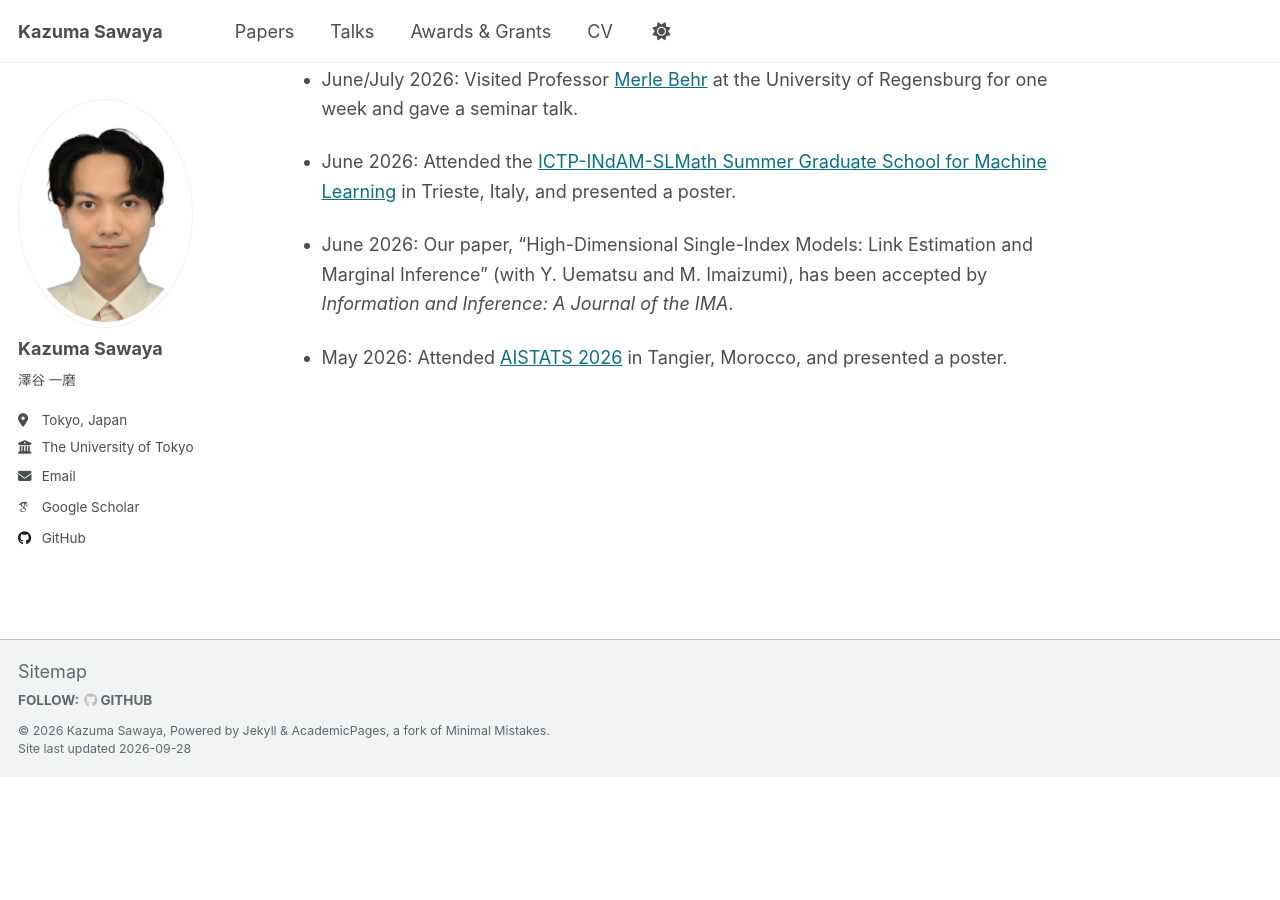
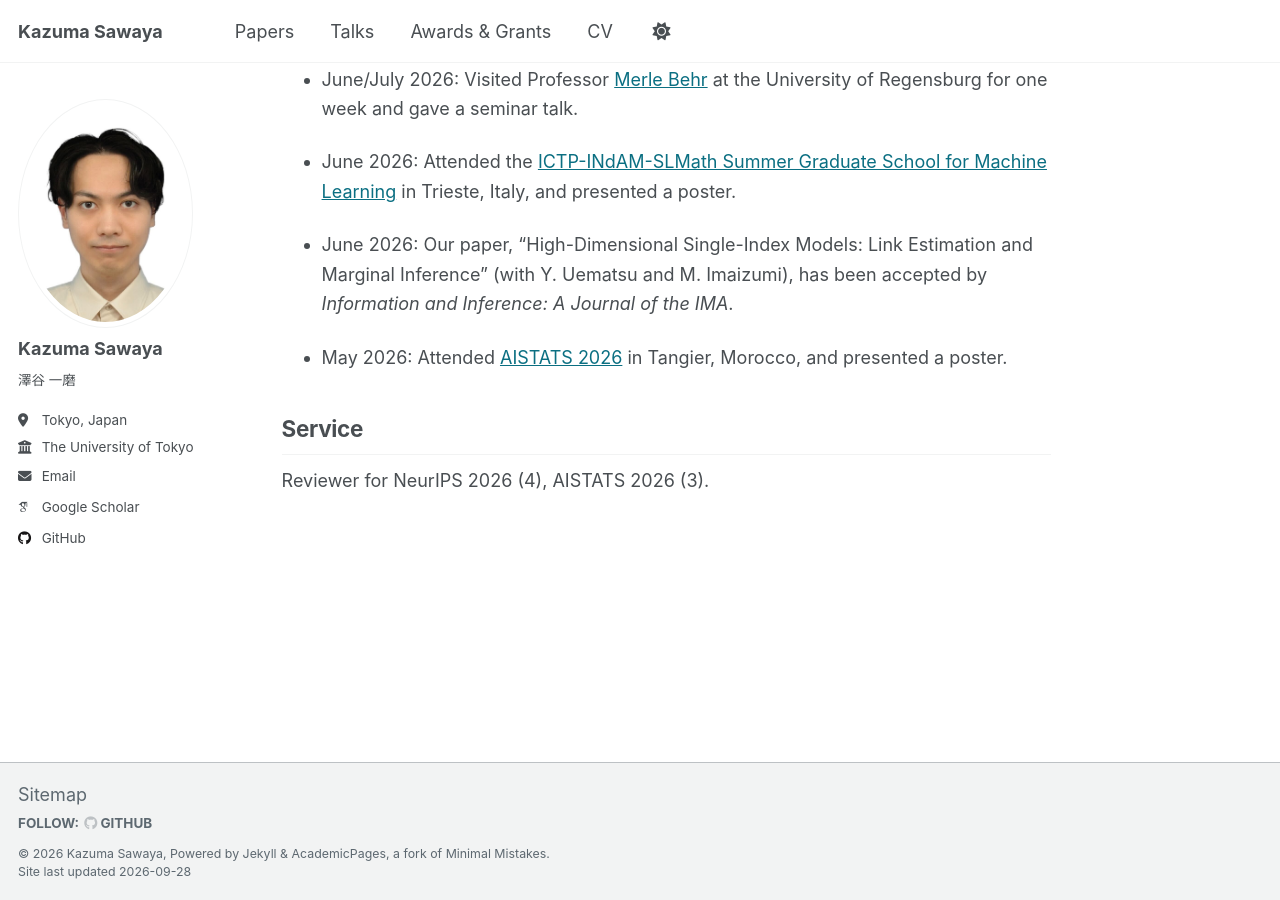
Before and after one commit to sawaya-ka/sawaya-ka.github.io, a Jekyll site: the page built from _pages/about.md, in a window 1280 px wide and 900 px high, scrolled down 1196 px. Built offline with Jekyll 4.4.1, drawn with Linux system fonts in a browser that asks for light colours; some web fonts are replaced; before the commit the page ends 1973 px from its top, so only the background shows below that.

Commit message:
Update about.md

```diff
--- a/_pages/about.md
+++ b/_pages/about.md
@@ -56,6 +56,9 @@ Apr 2018-Mar 2022*
 
 - May 2026: Attended [AISTATS 2026](https://virtual.aistats.org/) in Tangier, Morocco, and presented a poster.
 
+## Service
+Reviewer for NeurIPS 2026 (4), AISTATS 2026 (3).
+
 <!-- <details>
   <summary>Note for non-Japanese readers</summary>
 
```
